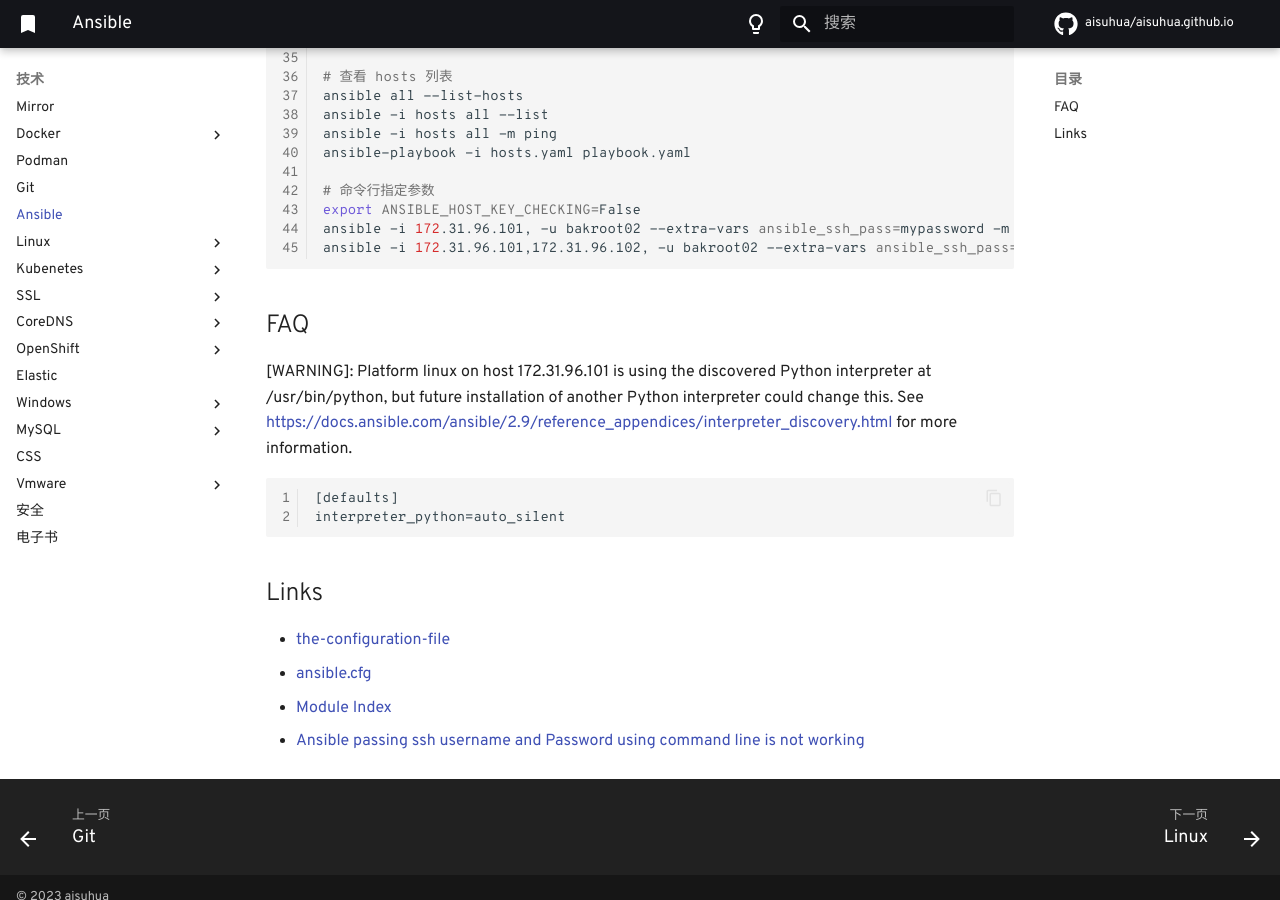
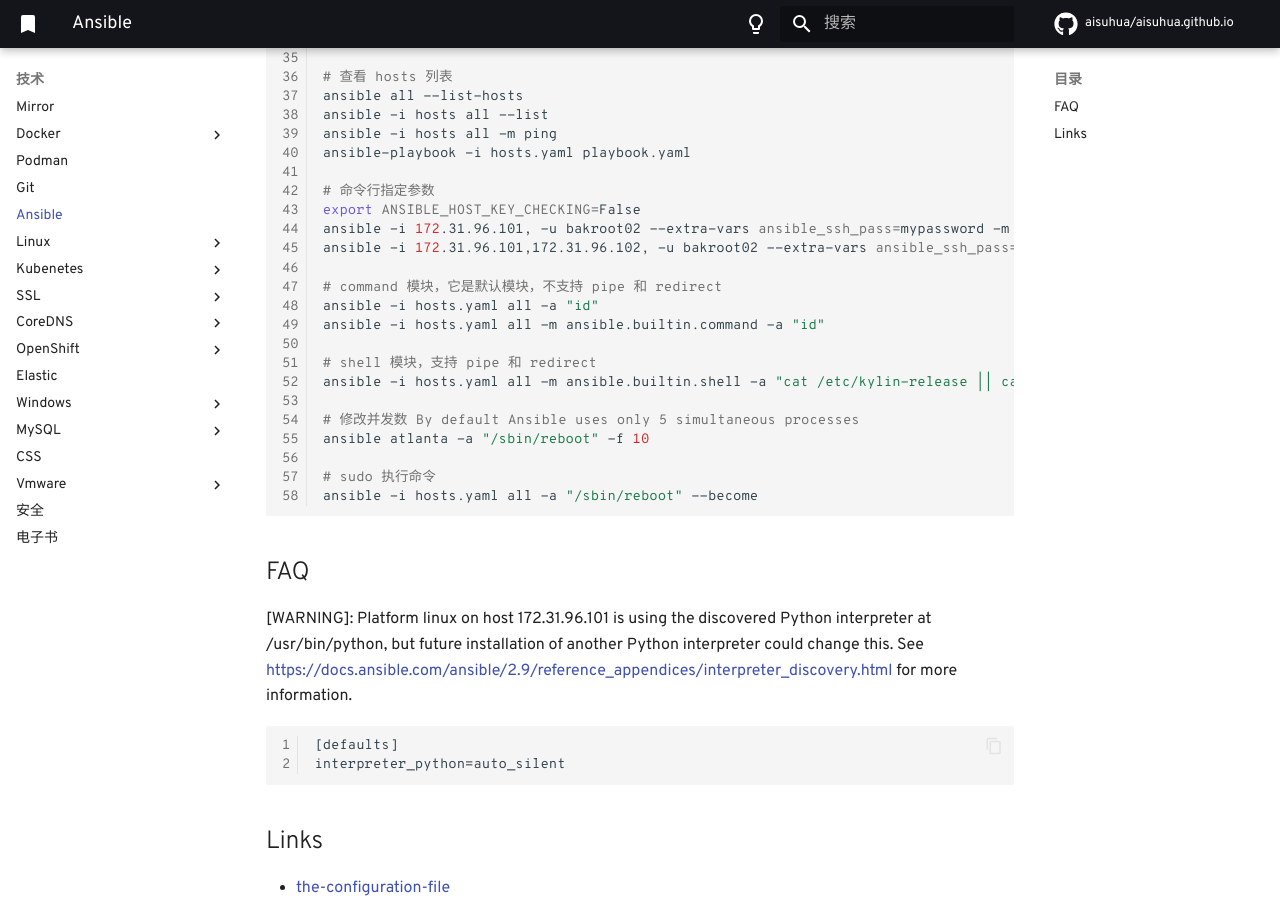
Before and after one commit to aisuhua/aisuhua.github.io, an MkDocs documentation site: the page built from docs/ansible/index.md, in a window 1280 px wide and 900 px high, scrolled down 836 px. Built offline with MkDocs 1.6.1 and Material for MkDocs 9.7.7, drawn with Linux system fonts in a browser that asks for light colours; comment, search, counter and statistics services are not loaded.

Commit message:
index.md

````diff
--- a/docs/ansible/index.md
+++ b/docs/ansible/index.md
@@ -46,6 +46,19 @@
 export ANSIBLE_HOST_KEY_CHECKING=False
 ansible -i 172.31.96.101, -u bakroot02 --extra-vars ansible_ssh_pass=mypassword -m ping all
 ansible -i 172.31.96.101,172.31.96.102, -u bakroot02 --extra-vars ansible_ssh_pass=mypassword -m ping all
+
+# command 模块，它是默认模块，不支持 pipe 和 redirect
+ansible -i hosts.yaml all -a "id"
+ansible -i hosts.yaml all -m ansible.builtin.command -a "id"
+
+# shell 模块，支持 pipe 和 redirect
+ansible -i hosts.yaml all -m ansible.builtin.shell -a "cat /etc/kylin-release || cat /etc/redhat-release"
+
+# 修改并发数 By default Ansible uses only 5 simultaneous processes
+ansible atlanta -a "/sbin/reboot" -f 10
+
+# sudo 执行命令
+ansible -i hosts.yaml all -a "/sbin/reboot" --become
 ```
 
 ## FAQ
````
